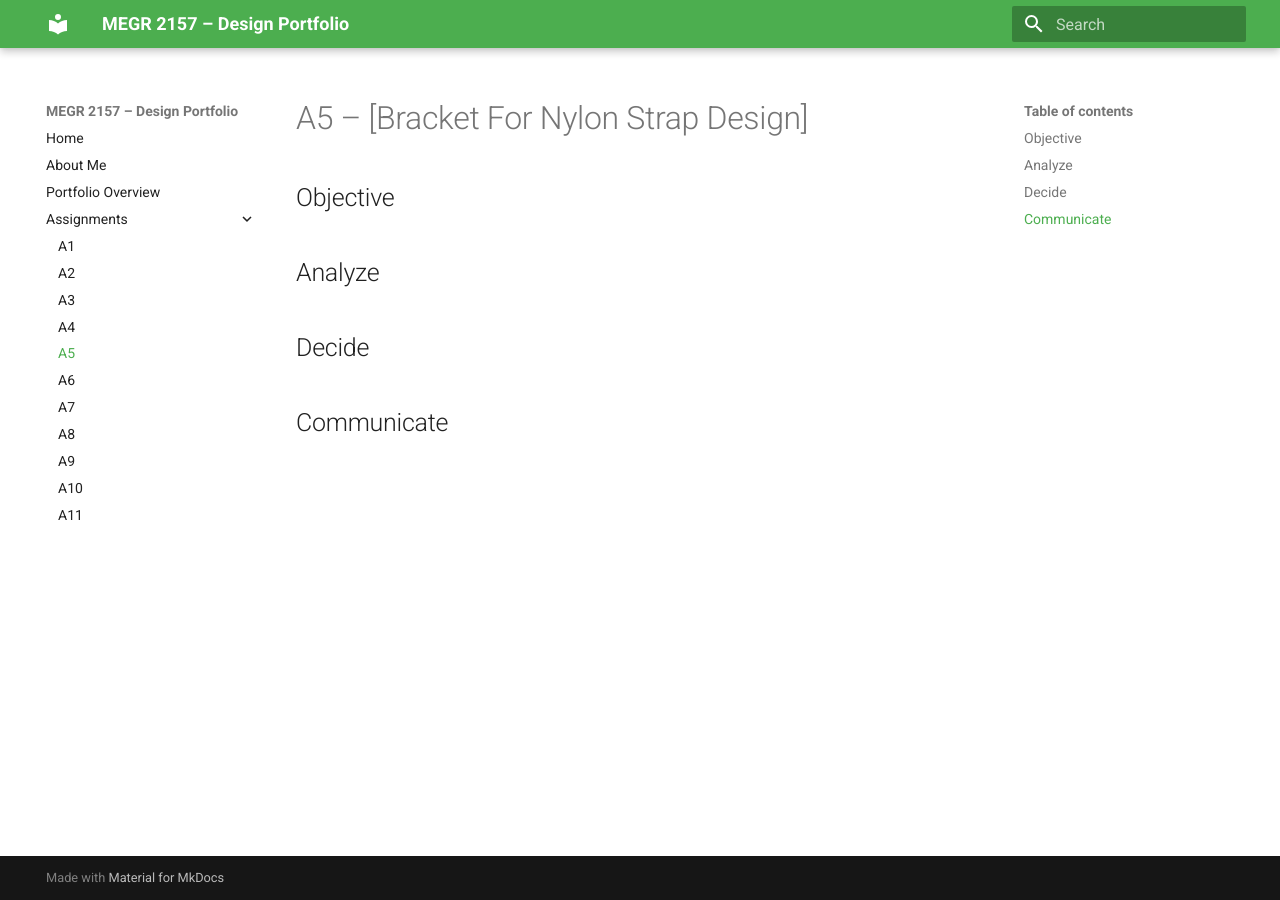
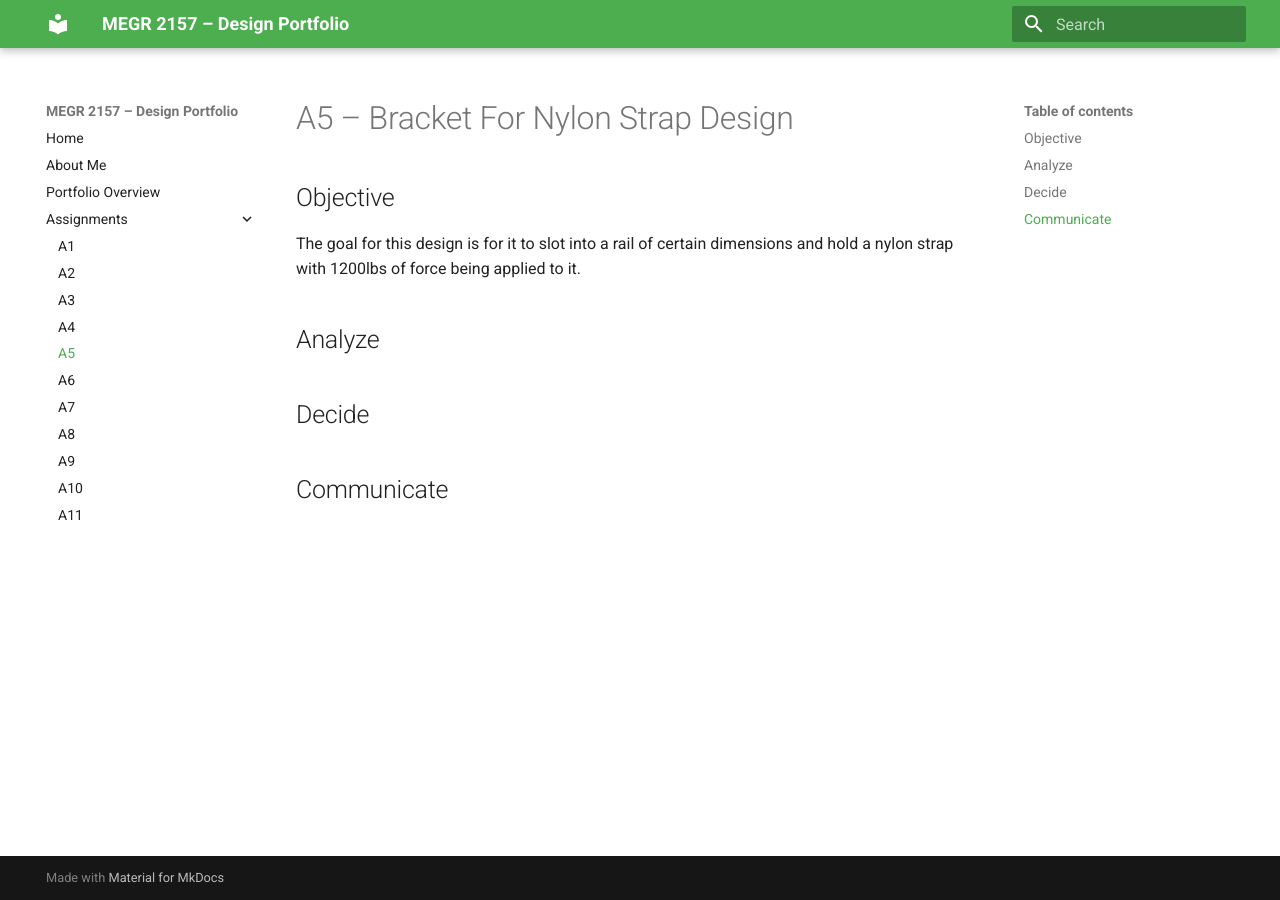
Before and after one commit to pklauser-cyber/design-projects-portfolio, an MkDocs documentation site: the page built from docs/assignments/A05/index.md, in a window 1280 px wide. Built offline with MkDocs 1.6.1 and Material for MkDocs 9.7.7, drawn with Linux system fonts in a browser that asks for light colours.

Commit message:
Update index.md

```diff
--- a/docs/assignments/A05/index.md
+++ b/docs/assignments/A05/index.md
@@ -1,7 +1,7 @@
-# A5 – [Bracket For Nylon Strap Design]
+# A5 – Bracket For Nylon Strap Design
 
 ## Objective
-
+The goal for this design is for it to slot into a rail of certain dimensions and hold a nylon strap with 1200lbs of force being applied to it.
 
 ## Analyze
 
```
